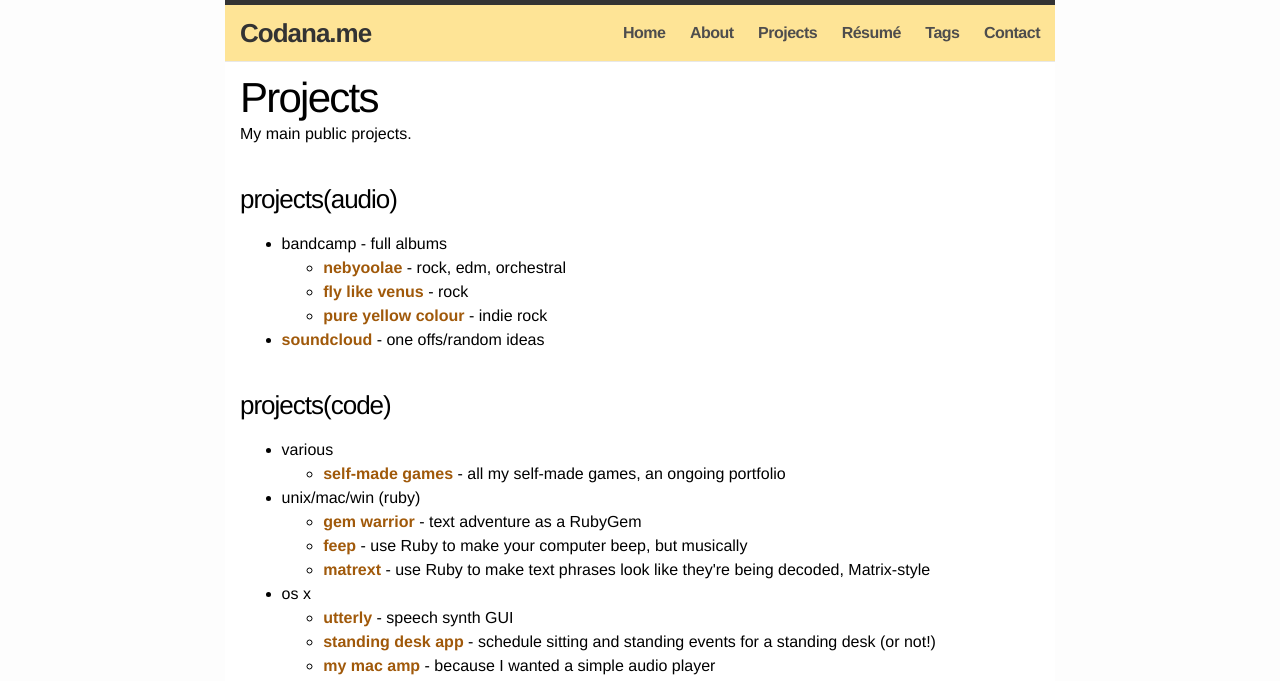
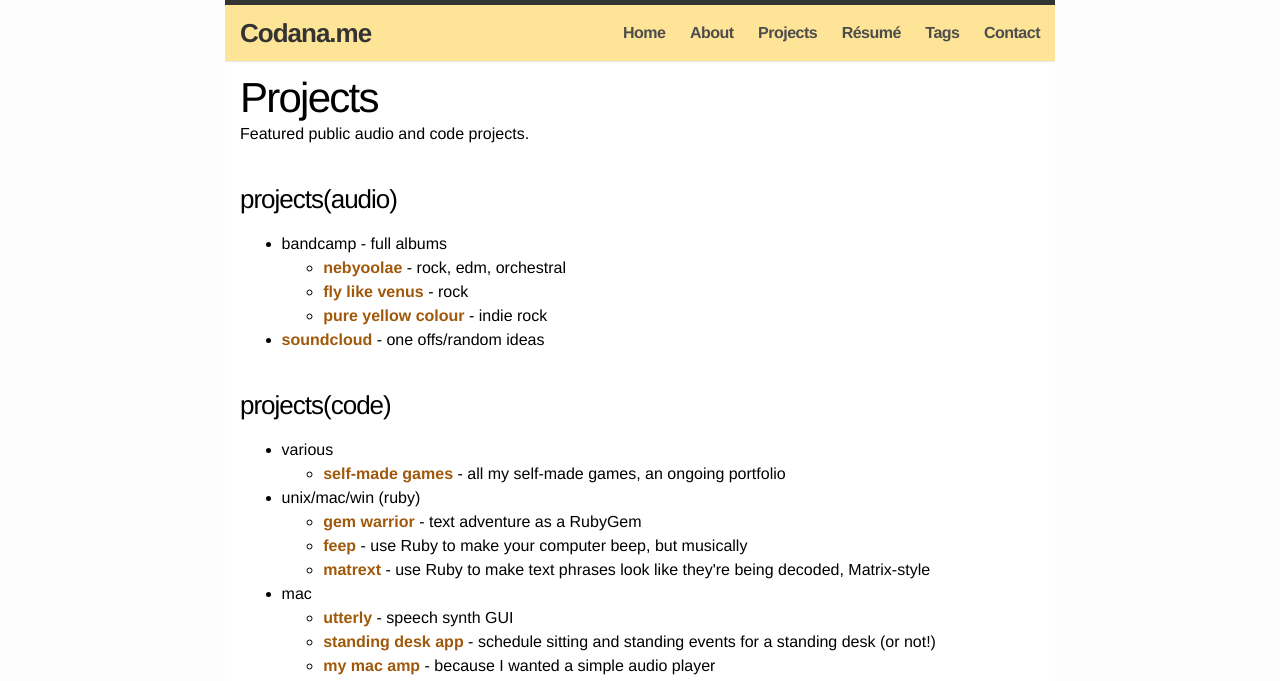
Before and after one commit to michaelchadwick/codana.me, a Jekyll site: the page built from projects/index.html, in a window 1280 px wide. Shown: the top 681 px of the page. Built offline with Jekyll 4.4.1, drawn with Linux system fonts in a browser that asks for light colours; nearby versions of some CDN libraries.

Commit message:
refactored subtitles; removed empty css rulesets

```diff
--- a/_layouts/page.html
+++ b/_layouts/page.html
@@ -7,6 +7,10 @@ layout: default
     <h1>{{ page.title }}</h1>
   </header>
 
+  <div class="subhead">
+    {{ page.subtitle }}
+  </div>
+
   <article class="post-content">
   {{ content }}
   </article>
--- a/about/index.html
+++ b/about/index.html
@@ -1,9 +1,8 @@
 ---
 layout: page
 title:  About
+subtitle: A lil' bit 'bout me.
 ---
-
-<div class="subhead">A lil' bit 'bout me.</div>
 
 <div class="page-about">
 
--- a/contact/index.html
+++ b/contact/index.html
@@ -1,11 +1,8 @@
 ---
 layout: page
 title:  Contact Me
+subtitle: Questions, comments, or suggestions? A form awaits you.
 ---
-
-<div class="subhead">
-  Got a question, comment, or suggestion for the bits that come together to make Codana.me? A form awaits you.
-</div>
 
 <div class="page-contact">
 
--- a/projects/index.html
+++ b/projects/index.html
@@ -1,11 +1,8 @@
 ---
 layout: page
 title:  Projects
+subtitle: Featured public audio and code projects.
 ---
-
-<div class="subhead">
-  My main public projects.
-</div>
 
 <div class="page-projects">
 
@@ -13,28 +10,12 @@ title:  Projects
   <ul>
     <li>bandcamp - full albums
       <ul>
-        <li>
-          <div class="link">
-            <a href="{{ site.bc_neb_link }}">nebyoolae</a> - rock, edm, orchestral
-          </div>
-        </li>
-        <li>
-          <div class="link">
-            <a href="{{ site.bc_flv_link }}">fly like venus</a> - rock
-          </div>
-        </li>
-        <li>
-          <div class="link">
-            <a href="{{ site.bc_pyc_link }}">pure yellow colour</a> - indie rock
-          </div>
-        </li>
+        <li><a href="{{ site.bc_neb_link }}">nebyoolae</a> - rock, edm, orchestral</li>
+        <li><a href="{{ site.bc_flv_link }}">fly like venus</a> - rock</li>
+        <li><a href="{{ site.bc_pyc_link }}">pure yellow colour</a> - indie rock</li>
       </ul>
     </li>
-    <li>
-      <div class="link">
-        <a href="{{ site.sc_link }}">soundcloud</a> - one offs/random ideas
-      </div>
-    </li>
+    <li><a href="{{ site.sc_link }}">soundcloud</a> - one offs/random ideas</li>
   </ul>
 
   <h3>projects(code)</h3>
@@ -51,7 +32,7 @@ title:  Projects
         <li><a href="{{ site.gh_link }}/matrext">matrext</a> - use Ruby to make text phrases look like they're being decoded, Matrix-style</li>
       </ul>
     </li>
-    <li>os x
+    <li>mac
       <ul>
 				<li><a href="{{ site.gh_link }}/utterly">utterly</a> - speech synth GUI</li>
         <li><a href="http://sda.codana.me">standing desk app</a> - schedule sitting and standing events for a standing desk (or not!)</li>
--- a/tags/index.html
+++ b/tags/index.html
@@ -2,11 +2,8 @@
 layout: page
 tags:   true
 title:  Posts by Tags
+subtitle: Find a post by tag.
 ---
-
-<div class="subhead">
-  Find a post by tag.
-</div>
 
 <div class="page-tags">
 
```
